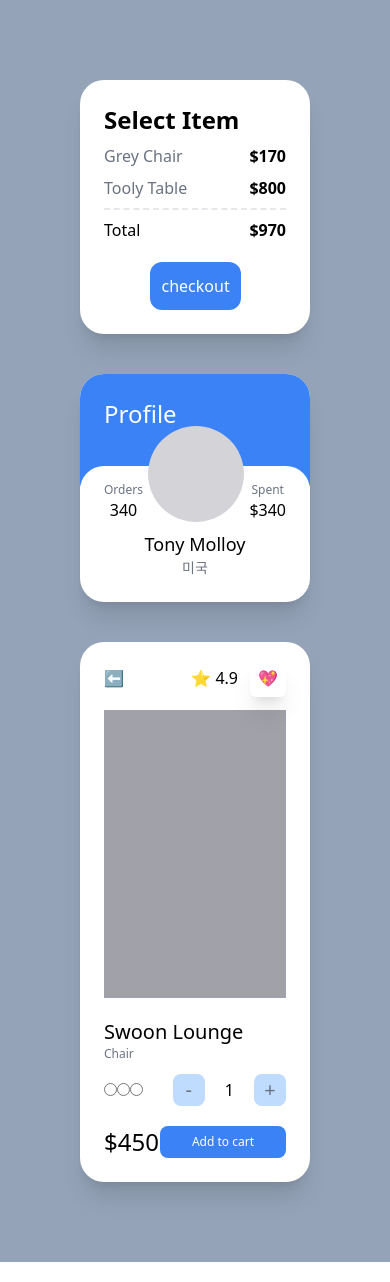
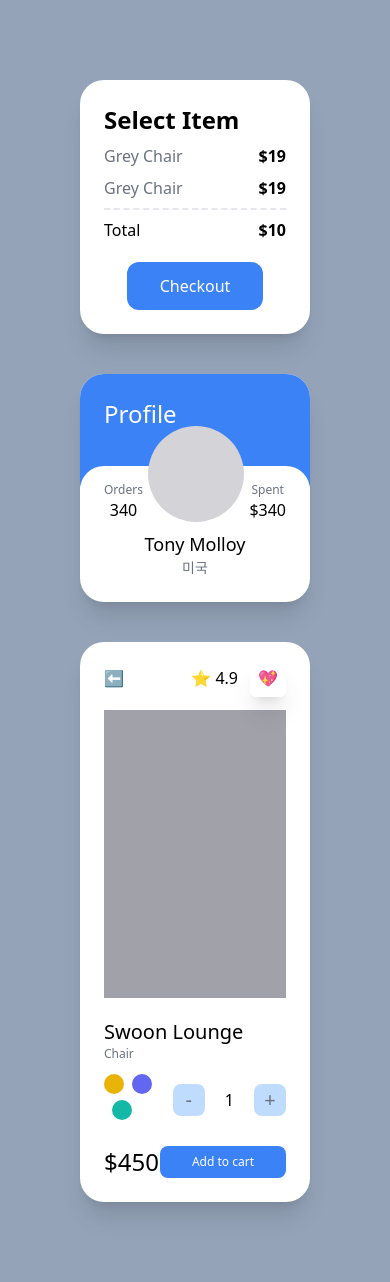
Before and after one commit to b0jun/carrot-market, a Next.js app: page / in a window 390 px wide. Built offline with nearby package versions, Linux system fonts and the light colour scheme.

Commit message:
mod: Responsive Modifiers

```diff
--- a/pages/index.tsx
+++ b/pages/index.tsx
@@ -2,26 +2,29 @@ import type { NextPage } from 'next';
 
 const Home: NextPage = () => {
 	return (
-		<div className="grid min-h-screen gap-10 bg-slate-400 py-20 px-20">
-			<div className="rounded-3xl bg-white p-6 shadow-xl">
+		<div className="grid min-h-screen gap-10 bg-slate-400 px-20 py-20">
+			<div className="rounded-3xl bg-white p-6 shadow-xl sm:bg-red-400 sm:hover:bg-pink-800 md:bg-teal-400 lg:bg-indigo-400 xl:bg-yellow-400 2xl:bg-pink-500">
 				<span className="text-2xl font-semibold">Select Item</span>
-				<div className="my-2 flex justify-between">
-					<span className="text-gray-500">Grey Chair</span>
-					<span className="font-semibold">$170</span>
-				</div>
-				<div className="flex justify-between">
-					<span className="text-gray-500">Tooly Table</span>
-					<span className="font-semibold">$800</span>
-				</div>
+				<ul>
+					<div className="my-2 flex justify-between ">
+						<span className="text-gray-500">Grey Chair</span>
+						<span className="font-semibold">$19</span>
+					</div>
+					<div className="my-2 flex justify-between ">
+						<span className="text-gray-500">Grey Chair</span>
+						<span className="font-semibold">$19</span>
+					</div>
+				</ul>
+
 				<div className="mt-2 flex justify-between border-t-2 border-dashed pt-2">
 					<span>Total</span>
-					<span className="font-semibold">$970</span>
+					<span className="font-semibold">$10</span>
 				</div>
-				<div className="mx-auto mt-5 w-2/4 rounded-xl bg-blue-500 p-3 text-center text-white">
-					checkout
-				</div>
+				<button className="mx-auto mt-5 block w-3/4 rounded-xl bg-blue-500 p-3 text-center text-white hover:bg-teal-500 hover:text-black focus:bg-red-500 active:bg-yellow-500 ">
+					Checkout
+				</button>
 			</div>
-			<div className="overflow-hidden rounded-3xl bg-white shadow-xl">
+			<div className="group overflow-hidden rounded-3xl bg-white shadow-xl">
 				<div className="bg-blue-500 p-6 pb-14">
 					<span className="text-2xl text-white">Profile</span>
 				</div>
@@ -31,13 +34,13 @@ const Home: NextPage = () => {
 							<span className="text-xs text-gray-500">Orders</span>
 							<span className="font-medium">340</span>
 						</div>
-						<div className="h-24 w-24 rounded-full bg-zinc-300" />
+						<div className="h-24 w-24 rounded-full bg-zinc-300 transition-colors group-hover:bg-red-300" />
 						<div className="flex flex-col items-center">
 							<span className="text-xs text-gray-500">Spent</span>
 							<span className="font-medium">$340</span>
 						</div>
 					</div>
-					<div className="relative  -mt-14 -mb-5 flex flex-col items-center">
+					<div className="relative -mb-5 -mt-14 flex flex-col items-center">
 						<span className="text-lg font-medium">Tony Molloy</span>
 						<span className="text-sm text-gray-500">미국</span>
 					</div>
@@ -56,24 +59,24 @@ const Home: NextPage = () => {
 					<span className="text-xl font-medium">Swoon Lounge</span>
 					<span className="text-xs text-gray-500">Chair</span>
 					<div className="mt-3 mb-5 flex items-center justify-between">
-						<div>
-							<input type="radio" />
-							<input type="radio" />
-							<input type="radio" />
+						<div className="space-x-2">
+							<button className="h-5 w-5 rounded-full bg-yellow-500 ring-yellow-500 ring-offset-2 transition focus:ring-2" />
+							<button className="h-5 w-5 rounded-full bg-indigo-500 ring-indigo-500 ring-offset-2 transition focus:ring-2" />
+							<button className="h-5 w-5 rounded-full bg-teal-500 ring-teal-500 ring-offset-2 transition focus:ring-2" />
 						</div>
 						<div className="flex items-center space-x-5">
-							<button className=" flex aspect-square w-8 items-center justify-center rounded-lg bg-blue-200 text-xl text-gray-500">
+							<button className="flex aspect-square w-8 items-center justify-center rounded-lg bg-blue-200 text-xl  text-gray-500">
 								-
 							</button>
 							<span>1</span>
-							<button className=" flex aspect-square w-8 items-center justify-center rounded-lg bg-blue-200 text-xl text-gray-500">
+							<button className="flex aspect-square w-8 items-center justify-center rounded-lg bg-blue-200 text-xl  text-gray-500">
 								+
 							</button>
 						</div>
 					</div>
 					<div className="flex items-center justify-between">
 						<span className="text-2xl font-medium">$450</span>
-						<button className="rounded-lg bg-blue-500 py-2 px-8 text-center text-xs text-white">
+						<button className="rounded-lg bg-blue-500 px-8 py-2 text-center text-xs text-white">
 							Add to cart
 						</button>
 					</div>
```
